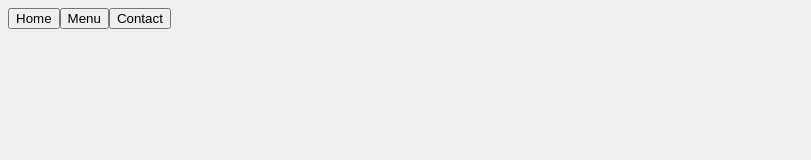
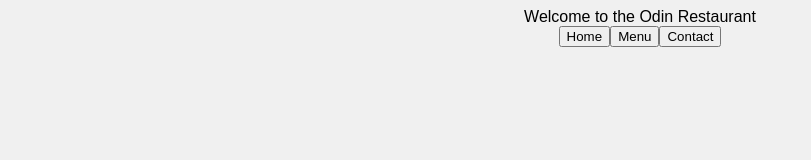
Before and after one commit to EliasBach/odin-js-3, a website built with webpack: page 3_restaurant-page/src/template.html in a window 1280 px wide. Shown: the whole page, without its empty margins (0-811 px from the left). Built offline with nearby package versions, Linux system fonts and the light colour scheme.

Commit message:
changed template structure to allow for seperate title and navbar

```diff
--- a/3_restaurant-page/src/index.js
+++ b/3_restaurant-page/src/index.js
@@ -3,8 +3,11 @@ import "./tab_home"
 import "./tab_menu"
 import "./tab_contact"
 
+
+const header = document.querySelector("header")
+header.textContent = "Welcome to the Odin Restaurant"
+
 const nav = document.querySelector("nav")
-const header = document.querySelector("header")
 const content = document.querySelector("#content")
 
 const homeBtn = document.createElement("button")
@@ -14,7 +17,6 @@ menuBtn.textContent = "Menu"
 const contactBtn = document.createElement("button")
 contactBtn.textContent = "Contact"
 
-
 nav.appendChild(homeBtn)
 nav.appendChild(menuBtn)
 nav.appendChild(contactBtn)
--- a/3_restaurant-page/src/styles.css
+++ b/3_restaurant-page/src/styles.css
@@ -7,4 +7,5 @@
 
 body {
   background-color: rgb(240, 240, 240);
+  text-align: center;
 }
--- a/3_restaurant-page/src/template.html
+++ b/3_restaurant-page/src/template.html
@@ -7,8 +7,8 @@
 </head>
 <body>
     <header>
-        <nav></nav>
     </header>
+    <nav></nav>
     <div id="content"></div>
 </body>
 </html>
```
